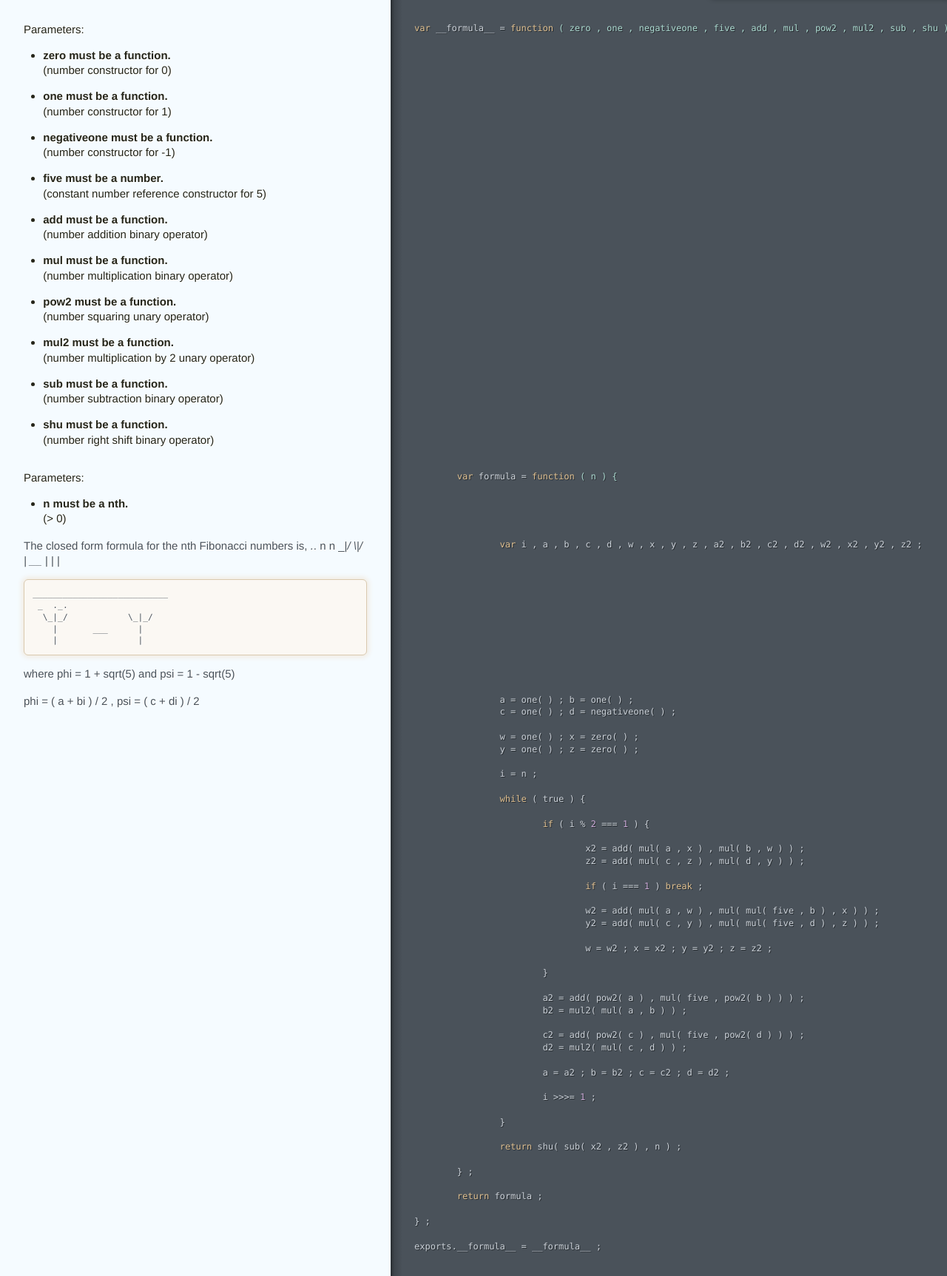
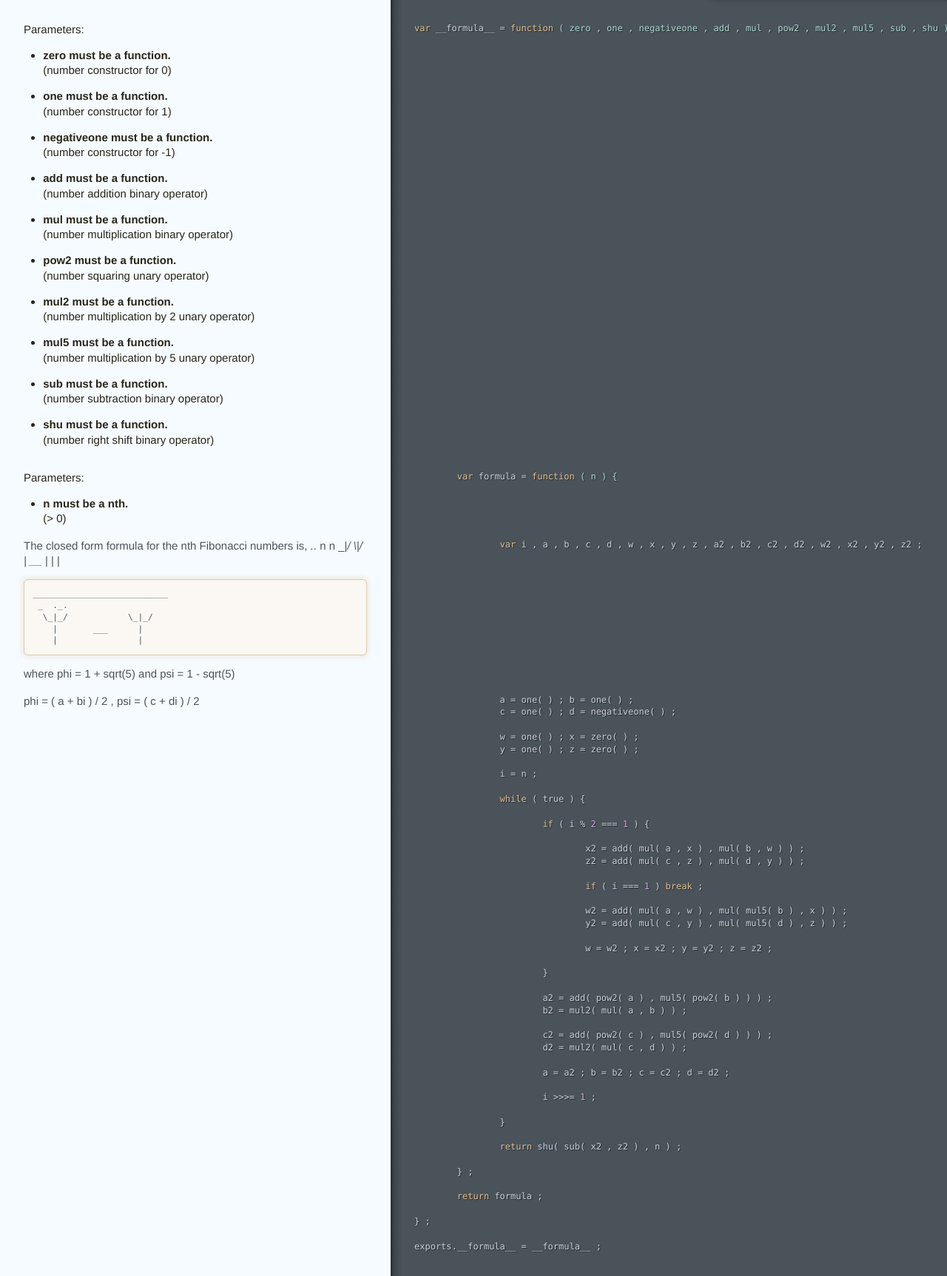
Before and after one commit to make-github-pseudonymous-again/js-fibonacci, a plain HTML site: page formula.html in a window 1280 px wide. Shown: the part 36-1761 px from the top of the page at 74% size. Drawn offline with Linux system fonts and the light colour scheme.

Commit message:
Generated documentation for d4f65656e7175a9b101733e93ab4fcbccb33914b

```diff
--- a/assets/behavior.js
+++ b/assets/behavior.js
@@ -425,7 +425,7 @@ f.event={add:function(a,c,d,e,g){var h,i,j,k,l,m,n,o,p,q,r,s;if(!(a.nodeType===3
       if (metaInfo.documentPath === 'index') {
         sourceURL = metaInfo.githubURL;
       } else {
-        sourceURL = "" + metaInfo.githubURL + "/blob/master/" + metaInfo.projectPath;
+        sourceURL = metaInfo.githubURL + "/blob/master/" + metaInfo.projectPath;
       }
       nav$.find('.tools').prepend("<li class=\"github\">\n  <a href=\"" + sourceURL + "\" title=\"View source on GitHub\">\n    View source on GitHub\n  </a>\n</li>");
     }
--- a/formula.html
+++ b/formula.html
@@ -5,8 +5,6 @@
 <li><p><strong>one must be a function.</strong><br/>(number constructor for 1)</p>
 </li>
 <li><p><strong>negativeone must be a function.</strong><br/>(number constructor for -1)</p>
-</li>
-<li><p><strong>five must be a number.</strong><br/>(constant number reference constructor for 5)</p>
 </li>
 <li><p><strong>add must be a function.</strong><br/>(number addition binary operator)</p>
 </li>
@@ -16,11 +14,13 @@
 </li>
 <li><p><strong>mul2 must be a function.</strong><br/>(number multiplication by 2 unary operator)</p>
 </li>
+<li><p><strong>mul5 must be a function.</strong><br/>(number multiplication by 5 unary operator)</p>
+</li>
 <li><p><strong>sub must be a function.</strong><br/>(number subtraction binary operator)</p>
 </li>
 <li><p><strong>shu must be a function.</strong><br/>(number right shift binary operator)</p>
 </li>
-</ul></div></div><div class="code"><div class="wrapper"><span class="hljs-keyword">var</span> __formula__ = <span class="hljs-function"><span class="hljs-keyword">function</span> <span class="hljs-params">( zero , one , negativeone , five , add , mul , pow2 , mul2 , sub , shu )</span> {</span></div></div></div><div class="segment"><div class="comments doc-section"><div class="wrapper"><p>Parameters:</p>
+</ul></div></div><div class="code"><div class="wrapper"><span class="hljs-keyword">var</span> __formula__ = <span class="hljs-function"><span class="hljs-keyword">function</span> <span class="hljs-params">( zero , one , negativeone , add , mul , pow2 , mul2 , mul5 , sub , shu )</span> {</span></div></div></div><div class="segment"><div class="comments doc-section"><div class="wrapper"><p>Parameters:</p>
 <ul>
 <li><strong>n must be a nth.</strong><br/>(&gt; 0)</li>
 </ul></div></div><div class="code"><div class="wrapper">	<span class="hljs-keyword">var</span> formula = <span class="hljs-function"><span class="hljs-keyword">function</span> <span class="hljs-params">( n )</span> {</span></div></div></div><div class="segment"><div class="comments "><div class="wrapper"><p>The closed form formula for the nth Fibonacci numbers is,
@@ -50,17 +50,17 @@
 
 				<span class="hljs-keyword">if</span> ( i === <span class="hljs-number">1</span> ) <span class="hljs-keyword">break</span> ;
 
-				w2 = add( mul( a , w ) , mul( mul( five , b ) , x ) ) ;
-				y2 = add( mul( c , y ) , mul( mul( five , d ) , z ) ) ;
+				w2 = add( mul( a , w ) , mul( mul5( b ) , x ) ) ;
+				y2 = add( mul( c , y ) , mul( mul5( d ) , z ) ) ;
 
 				w = w2 ; x = x2 ; y = y2 ; z = z2 ;
 
 			}
 
-			a2 = add( pow2( a ) , mul( five , pow2( b ) ) ) ;
+			a2 = add( pow2( a ) , mul5( pow2( b ) ) ) ;
 			b2 = mul2( mul( a , b ) ) ;
 
-			c2 = add( pow2( c ) , mul( five , pow2( d ) ) ) ;
+			c2 = add( pow2( c ) , mul5( pow2( d ) ) ) ;
 			d2 = mul2( mul( c , d ) ) ;
 
 			a = a2 ; b = b2 ; c = c2 ; d = d2 ;
```
